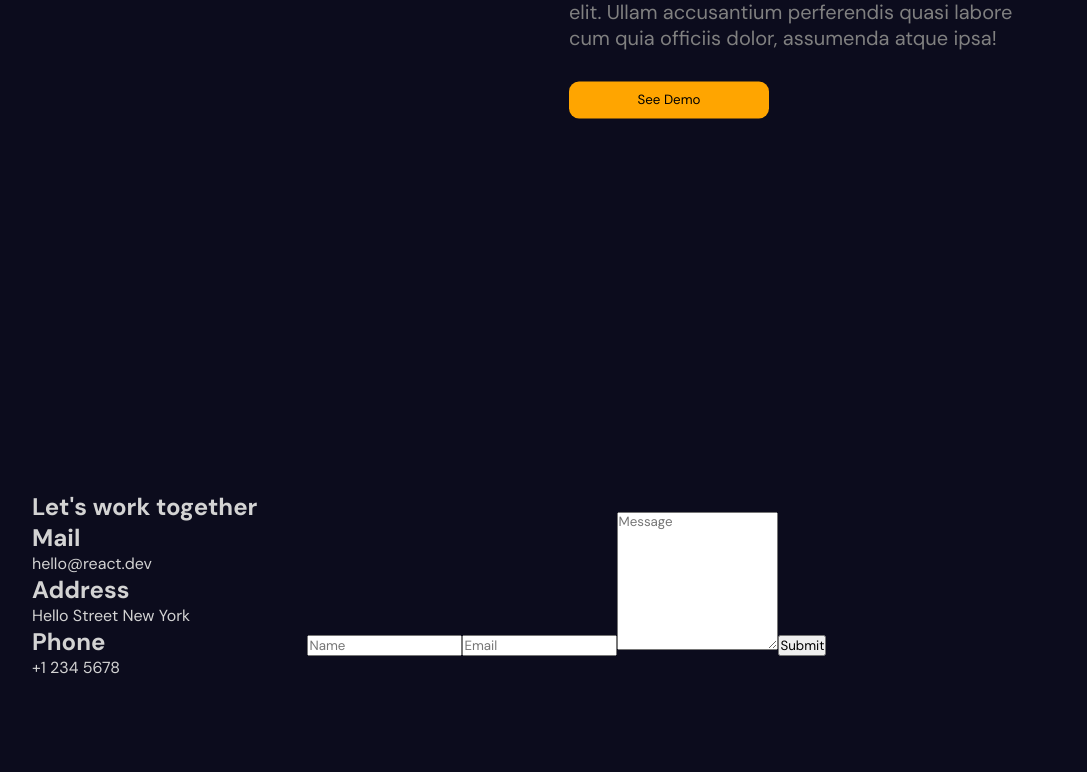
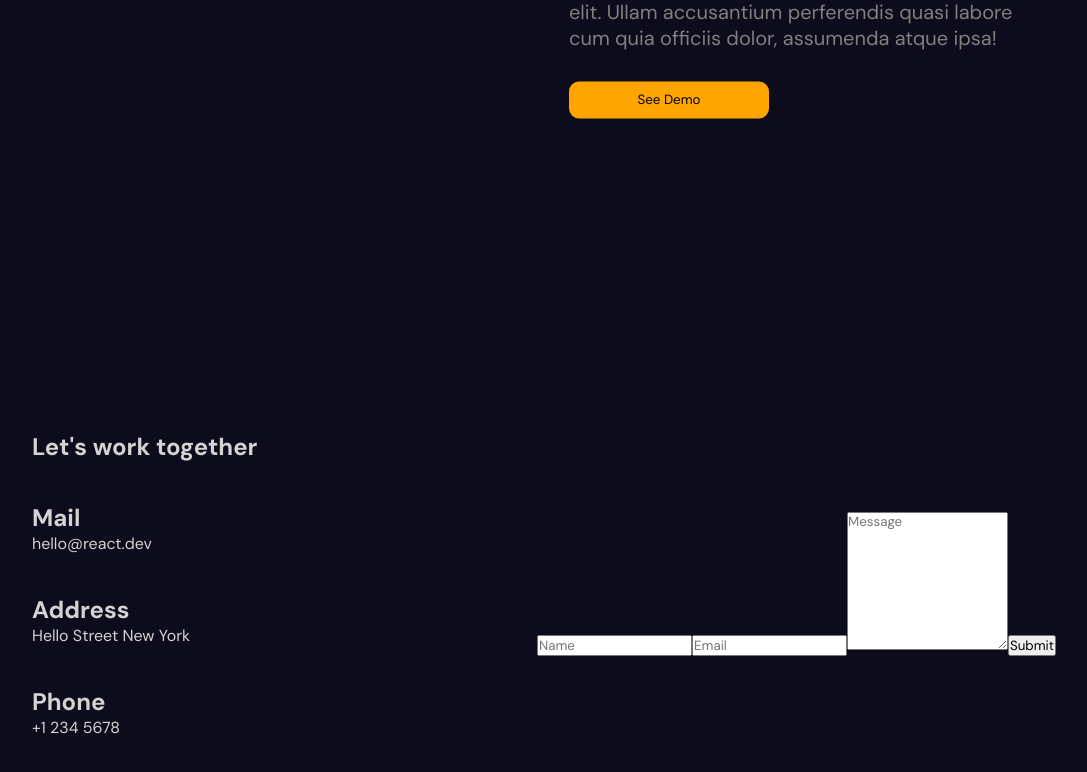
Before and after one commit to erickdc7/react-portfolio-7, a React (Vite) app: page / in a window 1280 px wide. Shown: the part 6349-7121 px from the top of the page, without its empty margins (96-1183 px from the left). Built offline with nearby package versions, Linux system fonts and the light colour scheme.

Commit message:
add text container styles

```diff
--- a/src/components/contact/contact.scss
+++ b/src/components/contact/contact.scss
@@ -5,4 +5,11 @@
     display: flex;
     align-items: center;
     gap: 50px;
+
+    .textContainer {
+        flex: 1;
+        display: flex;
+        flex-direction: column;
+        gap: 40px;
+    }
 }
```
